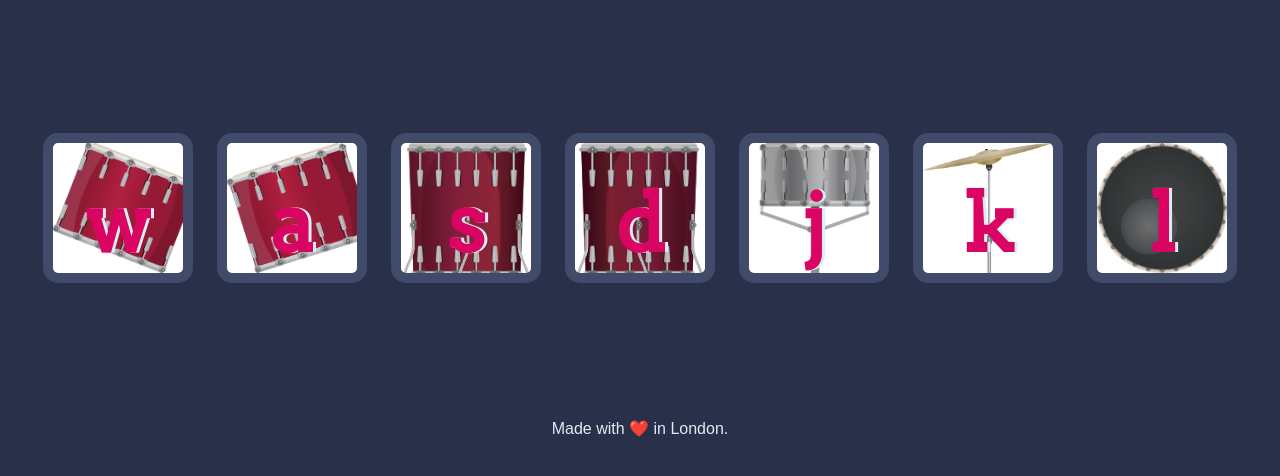
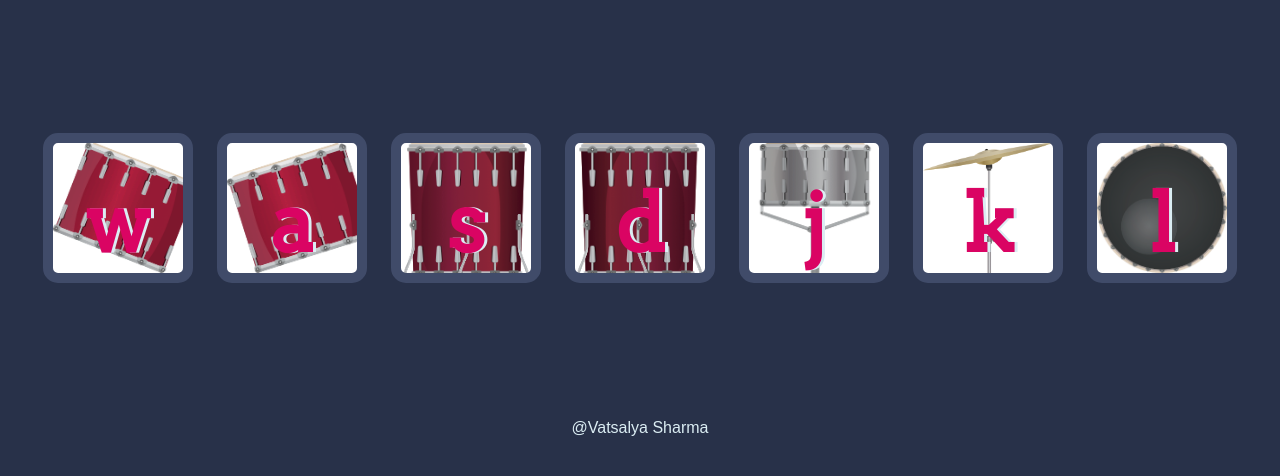
Before and after one commit to vatsalya1102/Drum-KIt, a plain HTML site: page index.html in a window 1280 px wide. Shown: the part 156-632 px from the top of the page. Drawn offline with Linux system fonts and the light colour scheme.

Commit message:
Update index.html

```diff
--- a/index.html
+++ b/index.html
@@ -23,7 +23,7 @@
 
 
   <footer>
-    Made with ❤️ in London.
+    @Vatsalya Sharma
   </footer>
   <script src="/Drum-Kit/index.js" charset="utf-8"></script>
 </body>
```
